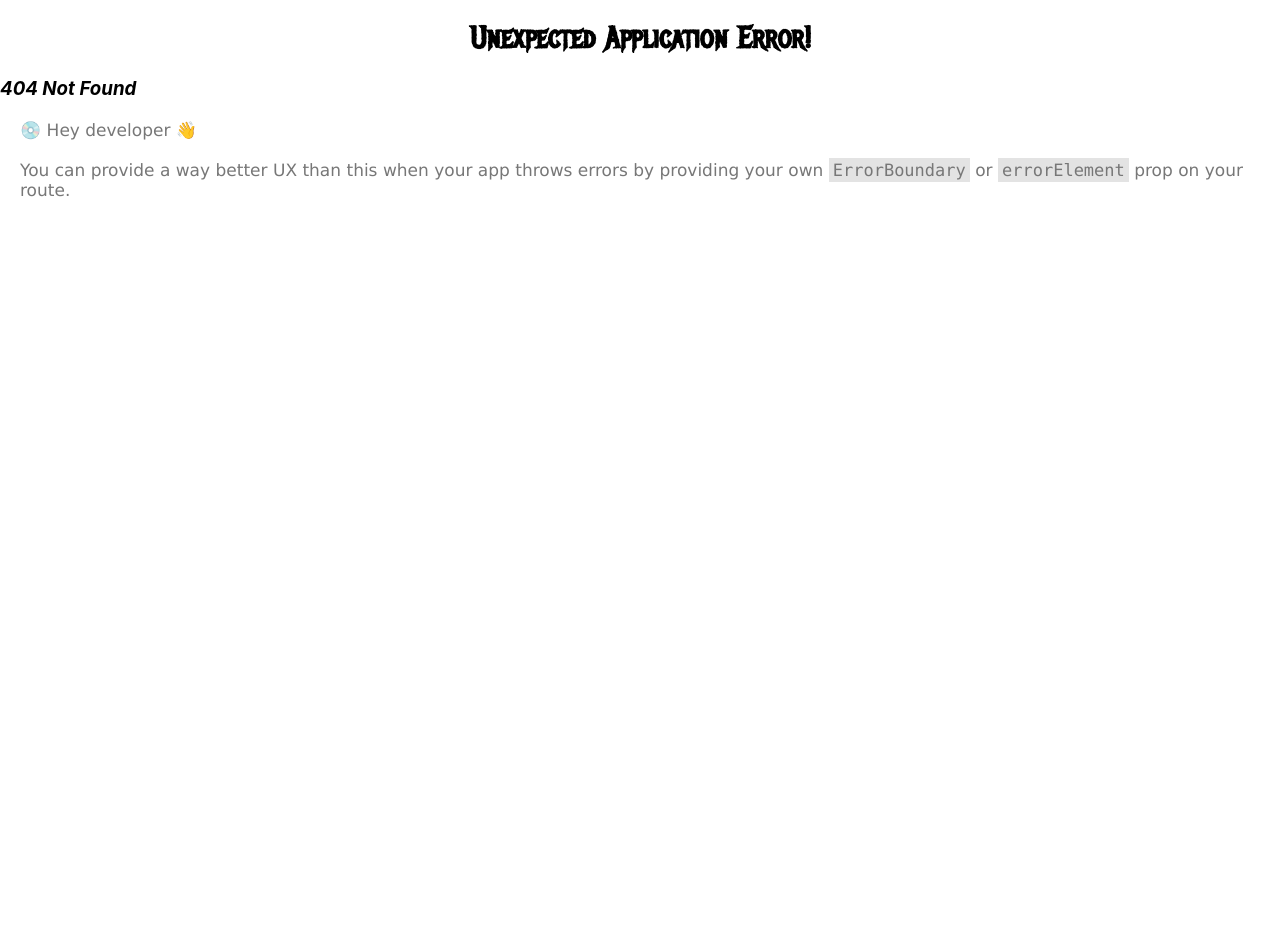
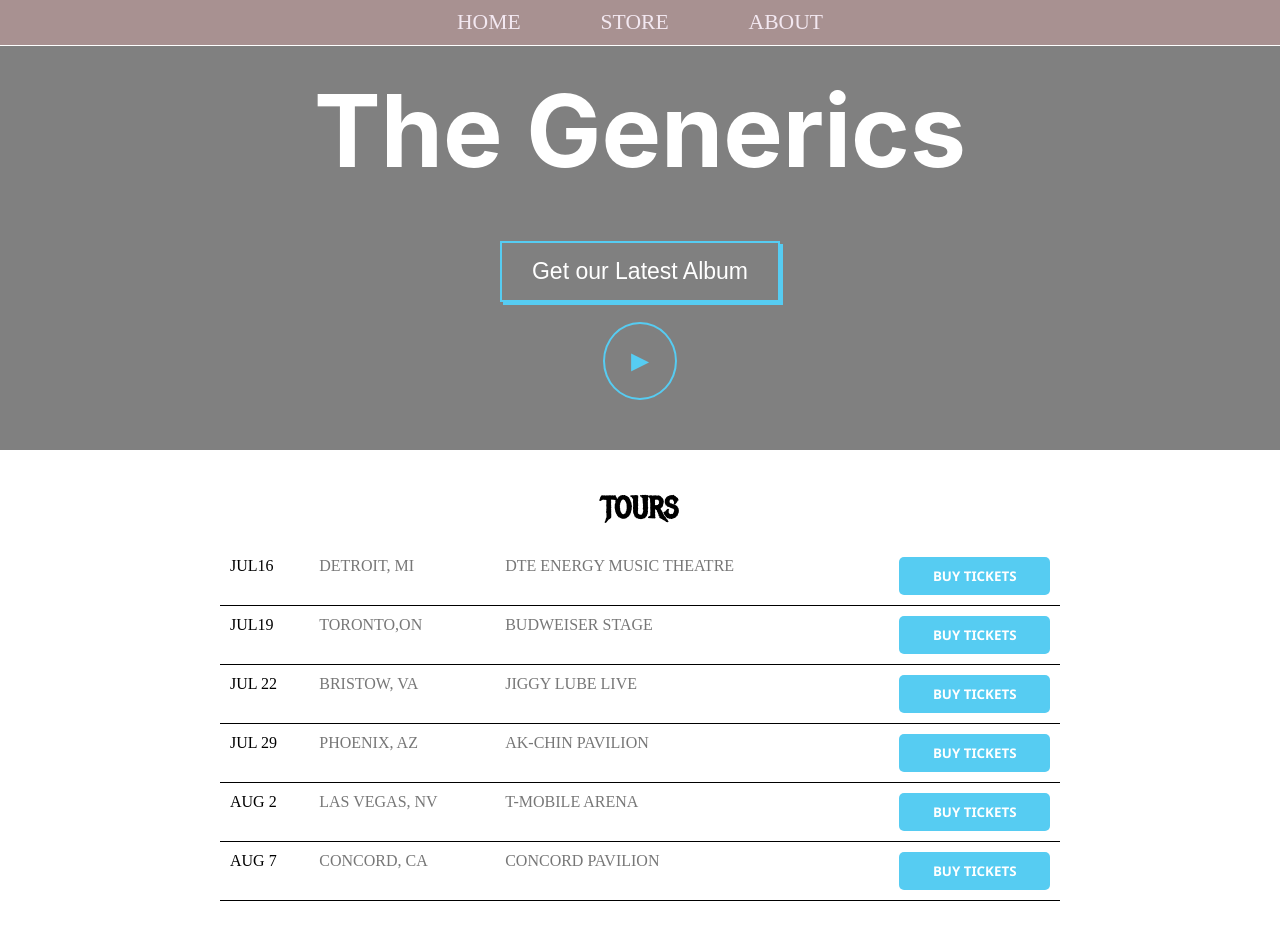
Before and after one commit to terilo1814/ecommerce_website, a React (Create React App) app: page /home in a window 1280 px wide. Before the commit this address had no page. Shown: the top 952 px of the page. Before the commit the page ends 800 px from the top, so only its background shows below. Built offline with nearby package versions, Linux system fonts and the light colour scheme.

Commit message:
Adding homepage

```diff
--- a/src/App.js
+++ b/src/App.js
@@ -2,10 +2,12 @@
 import { About } from "./components/About";
 import { createBrowserRouter, Router, RouterProvider } from "react-router-dom";
 import { ProductPage } from "./components/ProductPage";
+import { HomePage } from "./components/HomePage";
 
 const router = createBrowserRouter([
   { path: '/about', element: <About /> },
-  { path: '/', element: <ProductPage /> }
+  { path: '/', element: <ProductPage /> },
+  { path: '/home', element: <HomePage /> }
 ])
 
 function App() {
--- /dev/null
+++ b/src/components/HomePage.css
@@ -0,0 +1,102 @@
+*/ {
+    padding: 0;
+    margin: 0;
+    box-sizing: border-box;
+}
+
+.container {
+    max-width: 900px;
+    margin: 0 auto;
+    padding: 20px 30px;
+}
+
+header {
+    background-color: grey;
+}
+
+h1 {
+    padding: 40px;
+    font-size: 100px;
+    background-color: grey;
+}
+
+.latest-album {
+    display: block;
+    border: 2px solid #56CCF2;
+    padding: 15px 30px;
+    font-size: 23px;
+    font-weight: 200;
+    margin: 10px auto;
+    background: grey;
+    cursor: pointer;
+    color: white;
+    box-shadow: 3px 3px #56CCF2;
+}
+
+.play-btn {
+    cursor: pointer;
+    display: block;
+    border: 2px solid #56CCF2;
+    border-radius: 50%;
+    padding: 20px;
+    font-size: 30px;
+    font-weight: 200;
+    margin: 20px auto;
+    background: inherit;
+    color: #56CCF2;
+}
+
+.container {
+    padding: 20px 30px;
+}
+
+#tours .tour-item {
+    display: flex;
+    border-bottom: 1px solid black;
+    padding: 10px;
+}
+
+#tours .tour-item .tour-date {
+    width: 12%;
+    font-family: 'Times New Roman', Times, serif;
+}
+
+#tours .tour-item .tour-place {
+    width: 25%;
+    color: #777;
+    font-family: 'Times New Roman', Times, serif;
+}
+
+#tours .tour-item .tour-spec-place {
+    width: 53%;
+    color: #777;
+    font-family: 'Times New Roman', Times, serif;
+}
+
+#tours .tour-item .buy-btn {
+    cursor: pointer;
+    width: 20%;
+    background: #56CCF2;
+    color: white;
+    border: none;
+    padding: 10px;
+    border-radius: 5px;
+    font-weight: 700;
+    font-family: 'Segoe UI', Tahoma, Geneva, Verdana, sans-serif;
+}
+
+footer {
+    display: flex;
+    margin-top: 40px;
+    padding: 20px;
+    background:  rgb(168, 145, 145);
+}
+
+footer .footer-title {
+    /* text-align: center; */
+    color: white;
+    width: 50%;
+    font-size: 50px;
+    font-weight: bold;
+    margin: 0 auto;
+}
--- /dev/null
+++ b/src/components/HomePage.js
@@ -0,0 +1,61 @@
+import './HomePage.css'
+import { Navbar } from './Navbar'
+
+export const HomePage = () => {
+  return (
+    <>
+      <Navbar showCartButton={false} />
+      <header>
+        <h1>The Generics</h1>
+        <button class="latest-album">Get our Latest Album</button>
+        <button class="play-btn">►</button>
+      </header>
+      <section id="tours" class="container">
+        <h2>TOURS</h2>
+        <div>
+          <div class="tour-item">
+            <span class="tour-date">JUL16</span>
+            <span class="tour-place">DETROIT, MI</span>
+            <span class="tour-spec-place">DTE ENERGY MUSIC THEATRE</span>
+            <button class="buy-btn">BUY TICKETS</button>
+          </div>
+          <div class="tour-item">
+            <span class="tour-date">JUL19</span>
+            <span class="tour-place">TORONTO,ON</span>
+            <span class="tour-spec-place">BUDWEISER STAGE</span>
+            <button class="buy-btn">BUY TICKETS</button>
+          </div>
+          <div class="tour-item">
+            <span class="tour-date">JUL 22</span>
+            <span class="tour-place"> BRISTOW, VA</span>
+            <span class="tour-spec-place">JIGGY LUBE LIVE</span>
+            <button class="buy-btn">BUY TICKETS</button>
+          </div>
+          <div class="tour-item">
+            <span class="tour-date">JUL 29</span>
+            <span class="tour-place">PHOENIX, AZ</span>
+            <span class="tour-spec-place"> AK-CHIN PAVILION</span>
+            <button class="buy-btn">BUY TICKETS</button>
+          </div>
+          <div class="tour-item">
+            <span class="tour-date">AUG 2</span>
+            <span class="tour-place">LAS VEGAS, NV</span>
+            <span class="tour-spec-place">T-MOBILE ARENA</span>
+            <button class="buy-btn">BUY TICKETS</button>
+          </div>
+          <div class="tour-item">
+            <span class="tour-date">AUG 7</span>
+            <span class="tour-place">CONCORD, CA</span>
+            <span class="tour-spec-place"> CONCORD PAVILION</span>
+            <button class="buy-btn">BUY TICKETS</button>
+          </div>
+        </div>
+      </section>
+      <footer>
+        <div class="footer-title">
+          The Generics
+        </div>
+      </footer>
+    </>
+  )
+}
--- a/src/components/Navbar.js
+++ b/src/components/Navbar.js
@@ -9,7 +9,7 @@ export const Navbar = ({ showCartHandler,showCartButton }) => {
     <header>
       <ul className="header">
         <li>
-          <a href="./Shopping.html">HOME</a>
+          <a href="./home">HOME</a>
         </li>
         <li>
           <a href="./">STORE</a>
```
